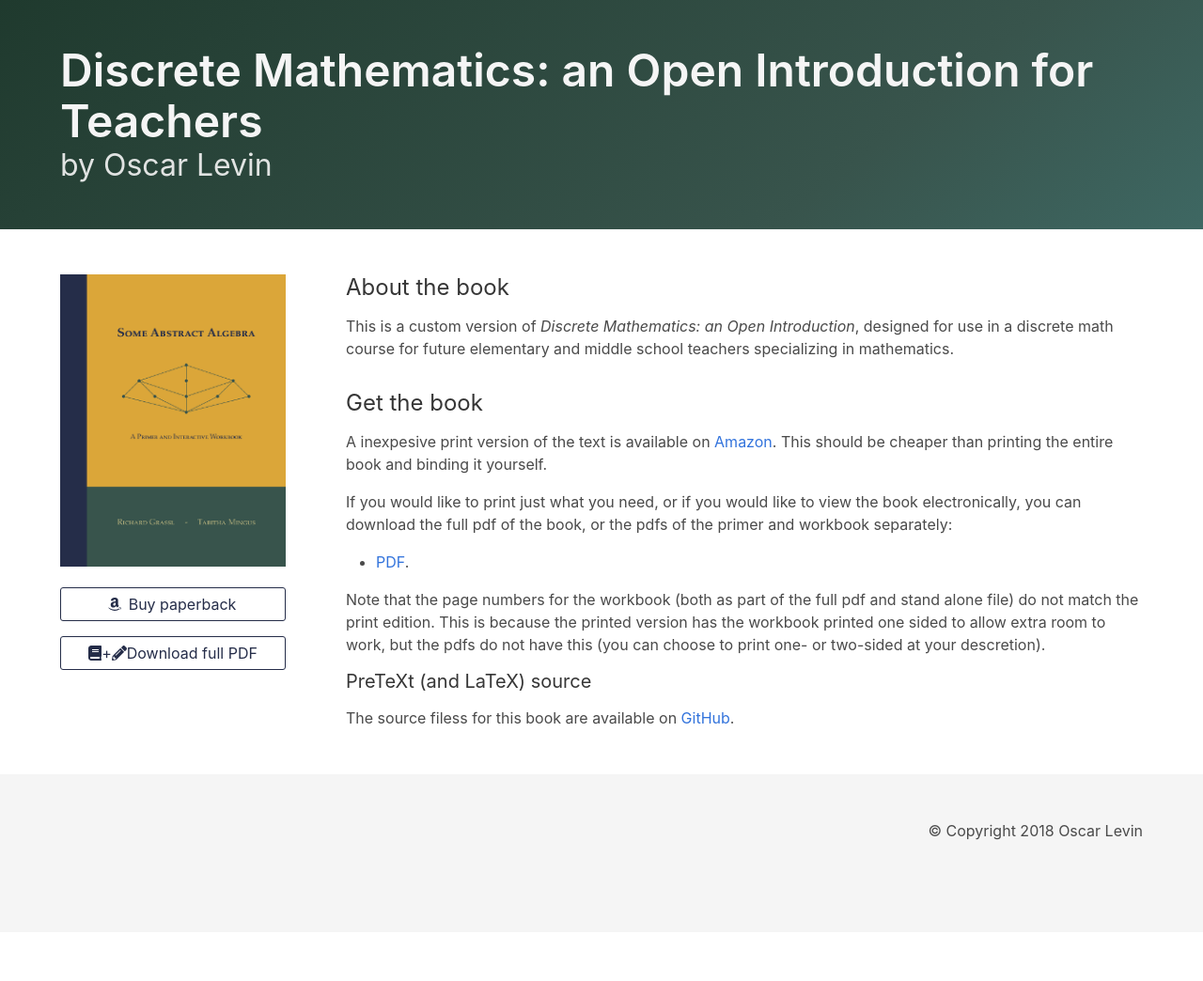
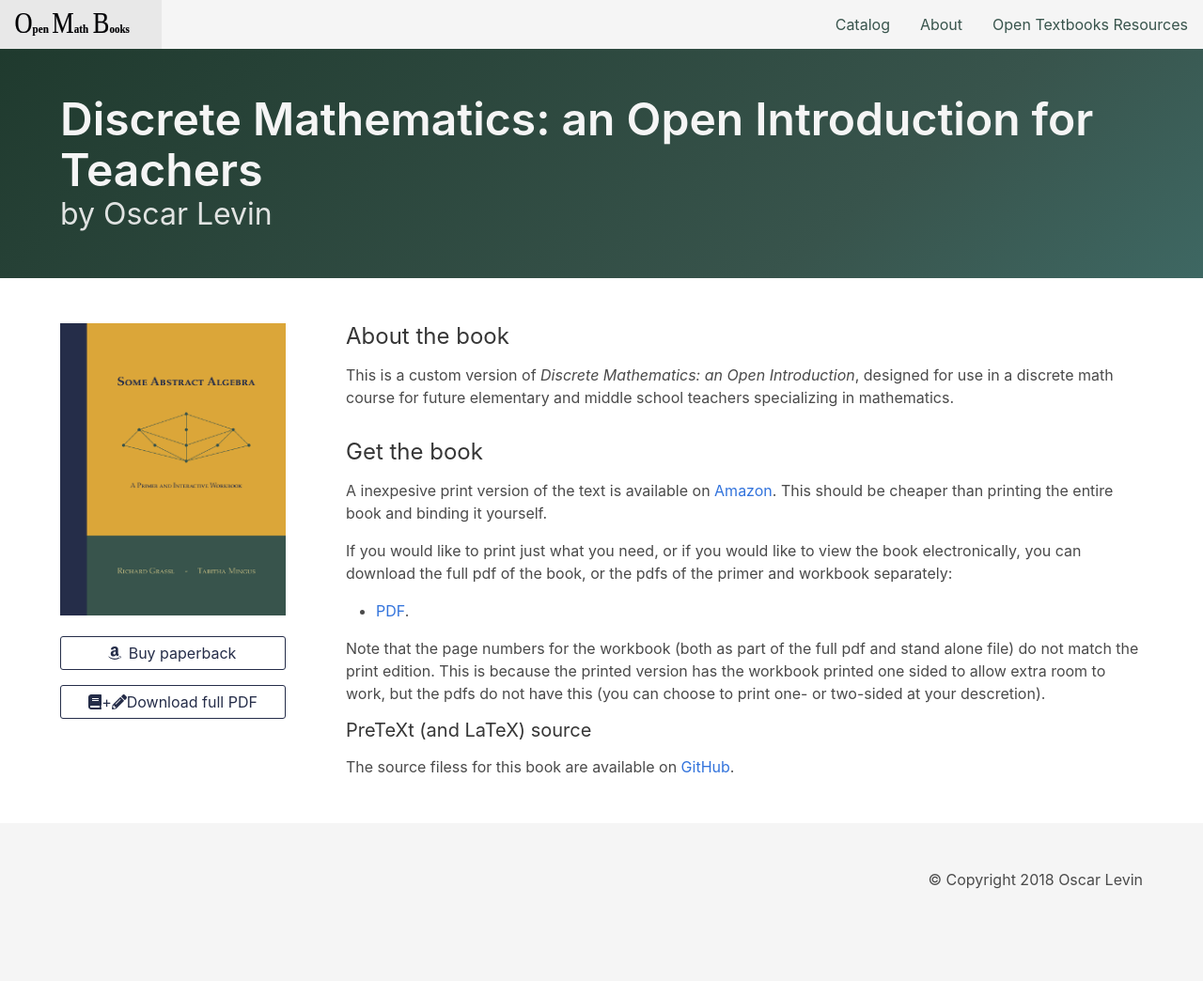
Before and after one commit to oscarlevin/dmoi-teachers, a Jekyll site: the page built from index.html, in a window 1280 px wide. Shown: the whole page at 94% size. Built offline with Jekyll 4.4.1, drawn with Linux system fonts in a browser that asks for light colours; nearby versions of some CDN libraries; before the commit the page ends 992 px from its top, so only the background shows below that.

Commit message:
set up logo and nav

```diff
--- a/_config.yml
+++ b/_config.yml
@@ -1,11 +1,9 @@
 # Site wide config:
 
-title: "Some Abstract Algebra: a Primer and Interactive Workbook"
-description: "by Richard Grassl and Tabitha Mingus"
+title: "Discrete Mathematics: An Open Introduction for Teachers"
+description: "by Oscar Levin"
 
 footer: "&#169; Copyright 2018 Oscar Levin"
 
 sass:
   style: compressed
-
-theme: jekyll-theme-time-machine
--- a/_layouts/default.html
+++ b/_layouts/default.html
@@ -5,10 +5,38 @@
     <meta name="viewport" content="width=device-width, initial-scale=1">
     <title>{{ site.title }} - {{ site.description }}</title>
     <script defer src="https://use.fontawesome.com/releases/v5.0.7/js/all.js"></script>
+    <script src='https://cdnjs.cloudflare.com/ajax/libs/mathjax/2.7.5/MathJax.js?config=TeX-MML-AM_CHTML' async></script>
     <link rel="stylesheet" href="./assets/css/main.css">
   </head>
   <body>
-
+  <nav class="navbar is-light">
+    <div class="navbar-brand">
+      <a class="navbar-item is-size-5" href="http://openmathbooks.org/">
+        <img src="./assets/images/logo.svg" height="30"/>
+        <!-- \(\mathbb{O}\)pen  \(\mathbb{M}\)ath  \(\mathbb{B}\)ooks -->
+      </a>
+      <a role="button" class="navbar-burger" aria-label="menu" aria-expanded="false">
+        <span aria-hidden="true"></span>
+        <span aria-hidden="true"></span>
+        <span aria-hidden="true"></span>
+      </a>
+    </div>
+    <div class="navbar-menu">
+      <div class="navbar-start">
+      </div>
+      <div class="navbar-end">
+        <a class="navbar-item" href="http://openmathbooks.org/catalog.html">
+          Catalog
+        </a>
+        <a class="navbar-item" href="http://openmathbooks.org/about.html">
+          About
+        </a>
+        <a class="navbar-item" href="http://openmathbooks.org/resources.html">
+          Open Textbooks Resources
+        </a>
+      </div>
+</div>
+  </nav>
     <section class="hero is-dark is-bold">
       <div class="hero-body">
         <div class="container">
```
Also changed, not shown: assets/images/logo.png (added), assets/images/logo.svg (added).
